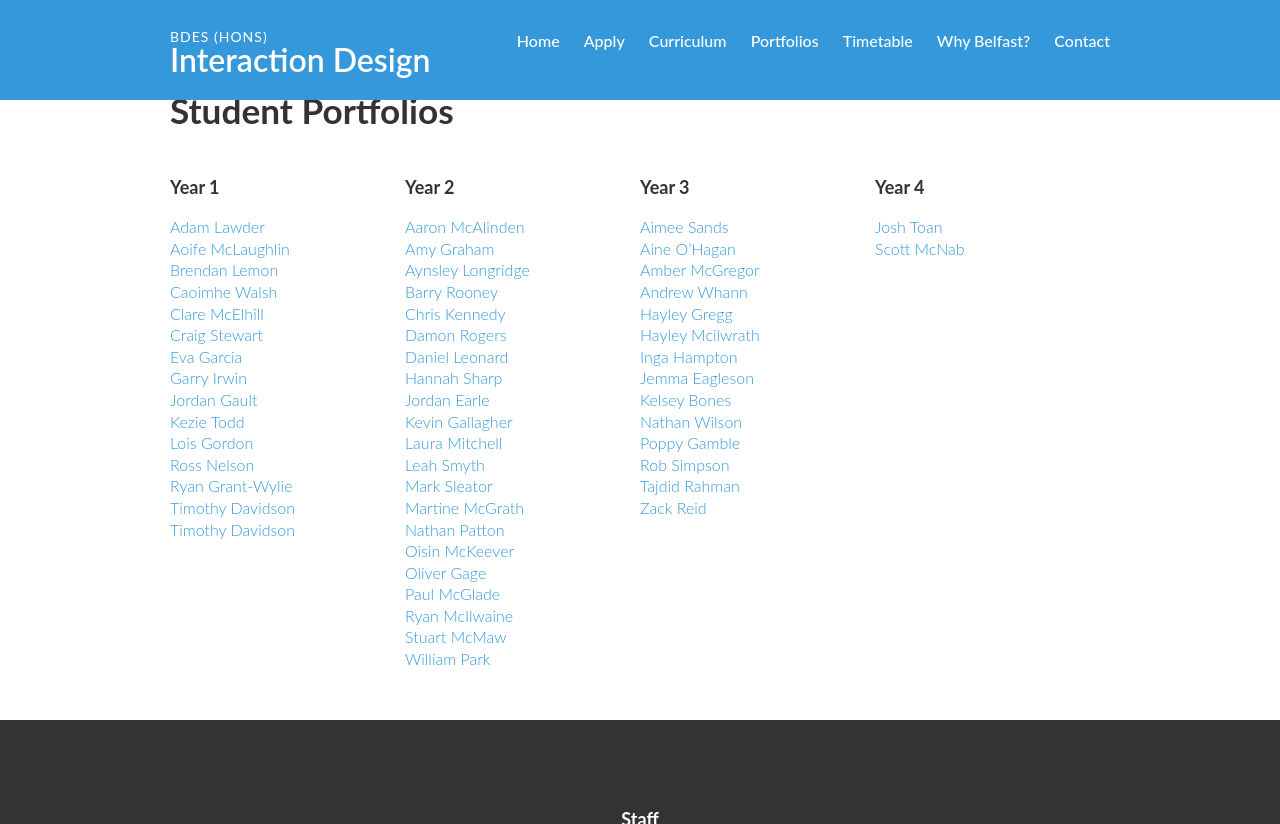
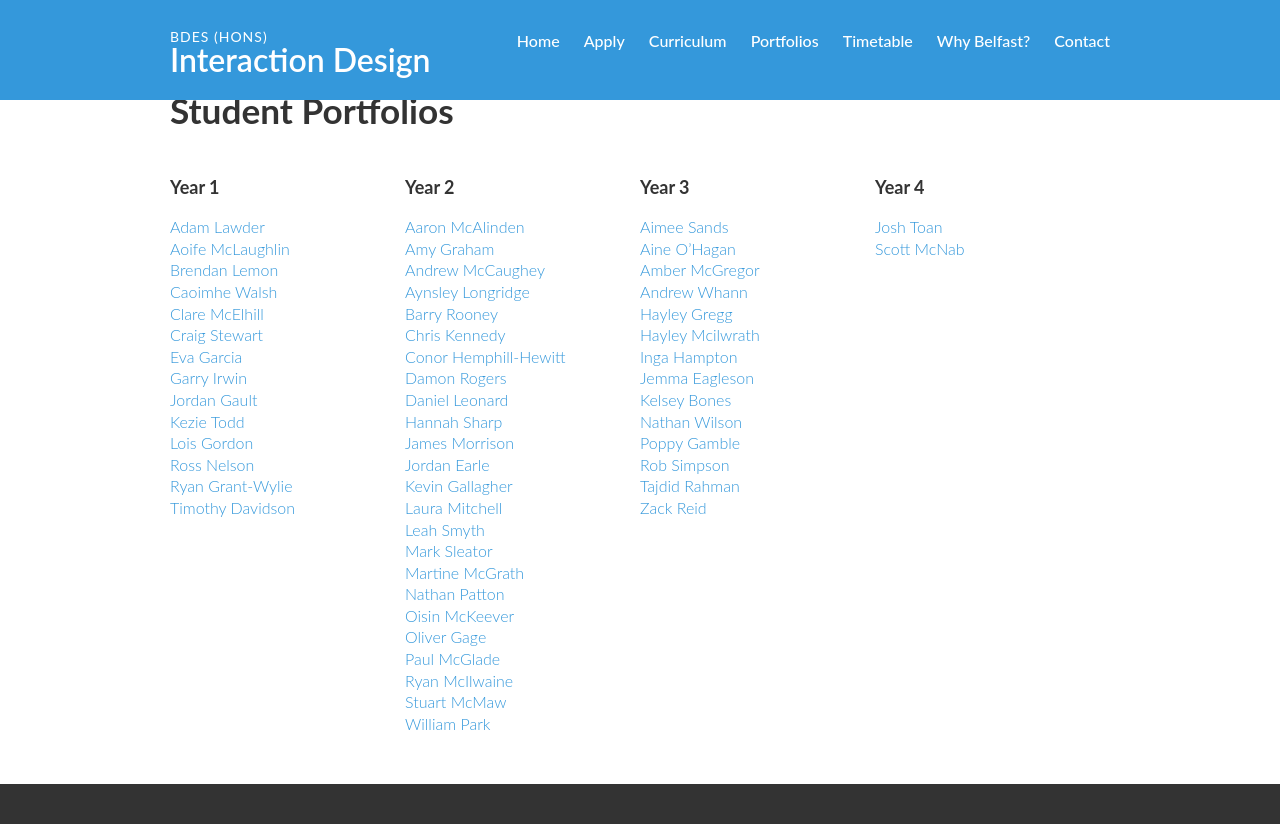
Before and after one commit to ixdbelfast/ixdbelfast.github.io, a Jekyll site: the page built from portfolios.html, in a window 1280 px wide and 900 px high, scrolled down 477 px, cut to the strip 0-824 px from the top of the window. Built offline with Jekyll 4.4.1, drawn with Linux system fonts in a browser that asks for light colours.

Commit message:
Adding new Yr2 students

```diff
--- a/_data/yeargroup.yml
+++ b/_data/yeargroup.yml
@@ -25,8 +25,6 @@ year1:
     - name: "Craig Stewart"
       url: ""
     - name: "Kezie Todd"
-      url: ""
-    - name: "Timothy Davidson"
       url: ""
     - name: "Caoimhe Walsh"
       url: ""
@@ -75,6 +73,10 @@ year2:
       url: "http://marksleatorblog.tumblr.com"
     - name: "Leah Smyth"
       url: "http://leahpsmyth.tumblr.com"
+    - name: "Conor Hemphill-Hewitt"
+    - name: "James Morrison"
+    - name: "Andrew McCaughey"
+
 
 year3:
   - link:
```
